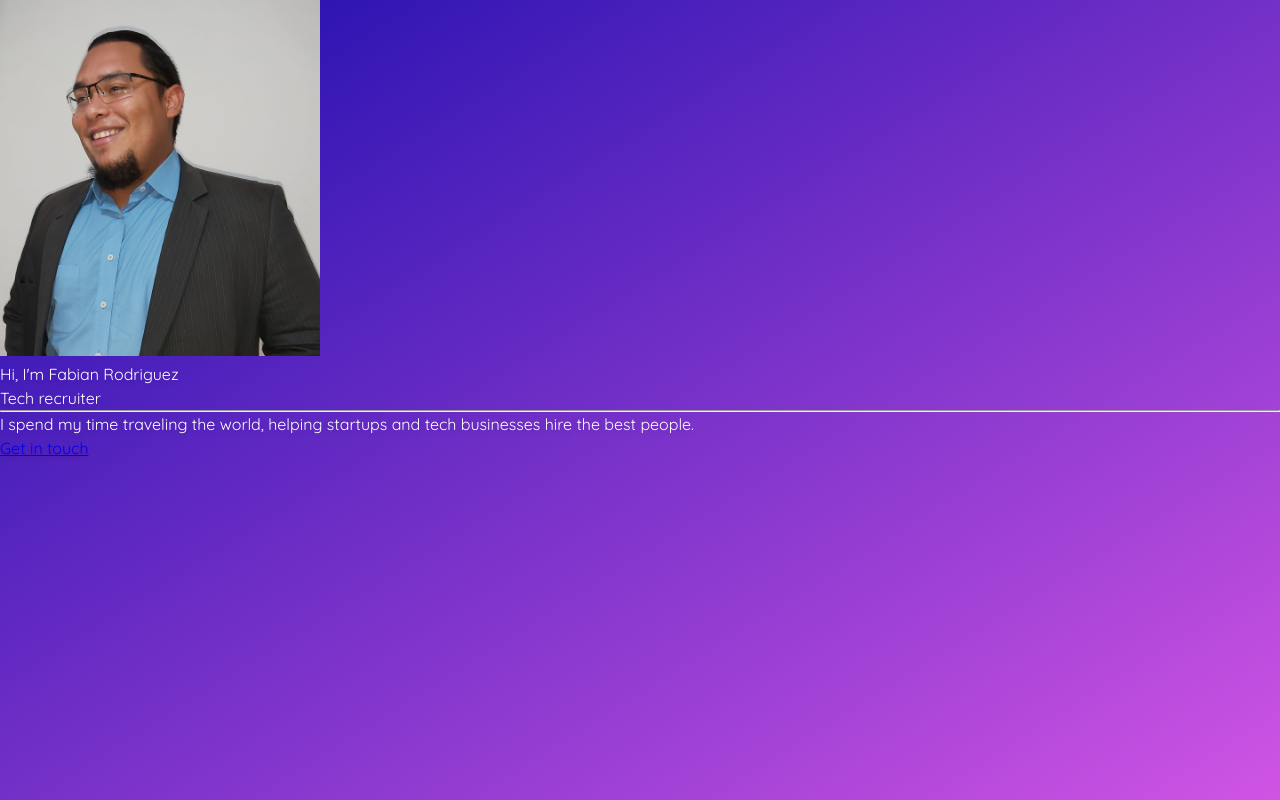
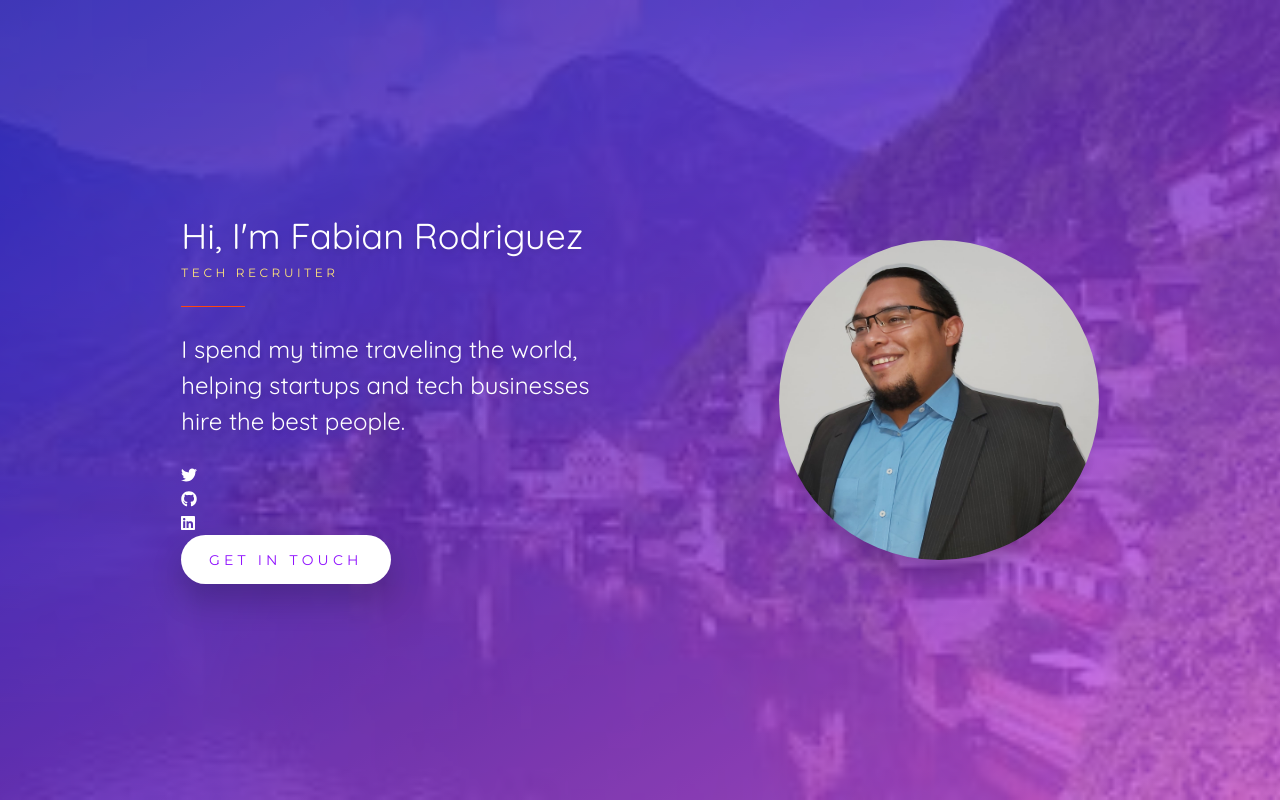
Before and after one commit to njord-magni/Biography, a plain HTML site: page index.html in a window 1280 px wide. Drawn offline with Linux system fonts and the light colour scheme.

Commit message:
most css and media buttoms

```diff
--- a/css/main.css
+++ b/css/main.css
@@ -13,3 +13,197 @@ html {
     overflow-x: hidden;
     text-shadow: 0 3px 5px rgba(0, 0, 0, 0.1);
     }
+a   {
+        color: currentColor;
+        cursor: pointer;
+        text-decoration: none;
+    }
+
+
+
+
+
+
+
+
+/* 2. Shared */
+
+.wallpaper {
+    display: block;
+    height: 100%;
+    left: 0;
+    top: 0;
+    width: 100%;
+    }
+.wallpaper,
+.picture-shadow,
+.picture-image {
+    display: block;
+    height: 100%;
+    left: 0;
+    top: 0;
+    width: 100%;
+    }
+.job,
+.button {
+    font-family: "Montserrat", "Quicksand", sans-serif;
+    letter-spacing: 0.3em;
+    text-transform: uppercase;
+    }
+.button,
+.social a {
+    transform-origin: center;
+    transition-duration: 100ms;
+    }
+
+
+
+
+
+
+
+/* 3. Specific */
+
+.wallpaper {
+    background-image: url("../images/austria.jpeg");
+    background-position: center;
+    background-size: cover;
+    opacity: 0.2;
+    position: fixed;
+    }
+
+.content {
+    display: flex;
+    position: relative;
+    min-height: 100vh;
+    }
+.side {
+    max-height: 20rem;
+    max-width: 20rem;
+    }
+.about {
+    max-width: 26rem;
+    }
+
+.picture {
+    padding-top: 100%;
+    position: relative;
+    width: 100%;
+    }
+.picture-shadow {
+    border-radius: 290486px;
+    background-image: radial-gradient(#000 0%, rgba(0, 0, 0, 0) 70%);
+    position: absolute;
+    top: 10%;
+}
+.picture-image {
+    border-radius: 290486px;
+    position: absolute;
+}
+
+.name {
+    font-size: 2.25rem;
+    line-height: 1.125;
+    margin-bottom: 0.5rem;
+    }
+
+.job {
+    color: #ffe479;
+    font-size: 0.75rem;
+    }
+
+.hr {
+    background-color: #ff470f;
+    border: none;
+    content: "";
+    height: 1px;
+    margin-bottom: 1.5rem;
+    margin-top: 1.5rem;
+    transform-origin: center left;
+    width: 4rem;
+    }
+
+.description {
+    font-size: 1.5rem;
+    }
+
+.contact {
+    display: inline-block;
+    margin-top: 1.5rem;
+    vertical-align: top;
+    }
+
+.button {
+    background-color: #fff;
+    border-radius: 290486px;
+    box-shadow: 0 1rem 2rem rgba(0, 0, 0, 0.2);
+    color: #9013fe;
+    display: inline-block;
+    font-size: 0.875rem;
+    line-height: 1;
+    padding: 1.25em 2em;
+    text-shadow: none;
+    transition-property: box-shadow, transform;
+    user-select: none;
+    vertical-align: top;
+    white-space: nowrap;
+    will-change: box-shadow, transform;
+    }
+
+.button:hover {
+    box-shadow: 0 1.5rem 3rem rgba(0, 0, 0, 0.2);
+    transform: scale(1.02) translateY(-4px);
+    }
+
+.button:active {
+    box-shadow: 0 0.5rem 1rem rgba(0, 0, 0, 0.3);
+    transform: scale(0.98) translateY(-2px);
+    }
+
+
+
+
+
+
+
+
+
+
+
+/* 4. Responsiveness */
+@media screen and (max-width: 799px) {
+    .content {
+    flex-direction: column;
+    justify-content: center;
+    align-items: center;
+    padding: 5rem 3rem;
+    }
+    .side {
+    margin-bottom: 3rem;
+    width: 100%;
+    }
+
+    }
+
+
+@media screen and (min-width: 800px) {
+    .content {
+    align-items: center;
+    justify-content: space-around;
+    justify-content: space-evenly;
+    padding: 4rem;
+    }
+.side {
+    flex-grow: 0;
+    flex-shrink: 0;
+    height: 20rem;
+    margin-left: 4rem;
+    order: 2;
+    width: 20rem;
+    }
+.about {
+    flex-grow: 1;
+    flex-shrink: 1;
+}
+
+}
--- a/index.html
+++ b/index.html
@@ -8,6 +8,7 @@
     <link href="https://fonts.googleapis.com/css?family=Montserrat|Quicksand" rel="stylesheet">
     <link rel="stylesheet" type="text/css" href="css/minireset.min.css">
     <link rel="stylesheet" type="text/css" href="css/main.css">
+    <script defer src="https://use.fontawesome.com/releases/v5.0.0/js/all.js"></script>
 </head>
 <body>
     <div class="wallpaper"></div>
@@ -41,6 +42,23 @@
                 </p>
             </div>
             <div class="contact">
+                <ul class="social">
+                    <li>
+                        <a>
+                            <i class="fab fa-twitter"></i>
+                        </a>
+                    </li>
+                    <li>
+                        <a>
+                            <i class="fab fa-github"></i>
+                        </a>
+                    </li>
+                    <li>
+                        <a>
+                            <i class="fab fa-linkedin"></i>
+                        </a>
+                    </li>
+                </ul>
                 <a class="button" href="mailto:youremail@example.com">
                  Get in touch
                 </a>
```
Also changed, not shown: images/austria.jpeg (added).
